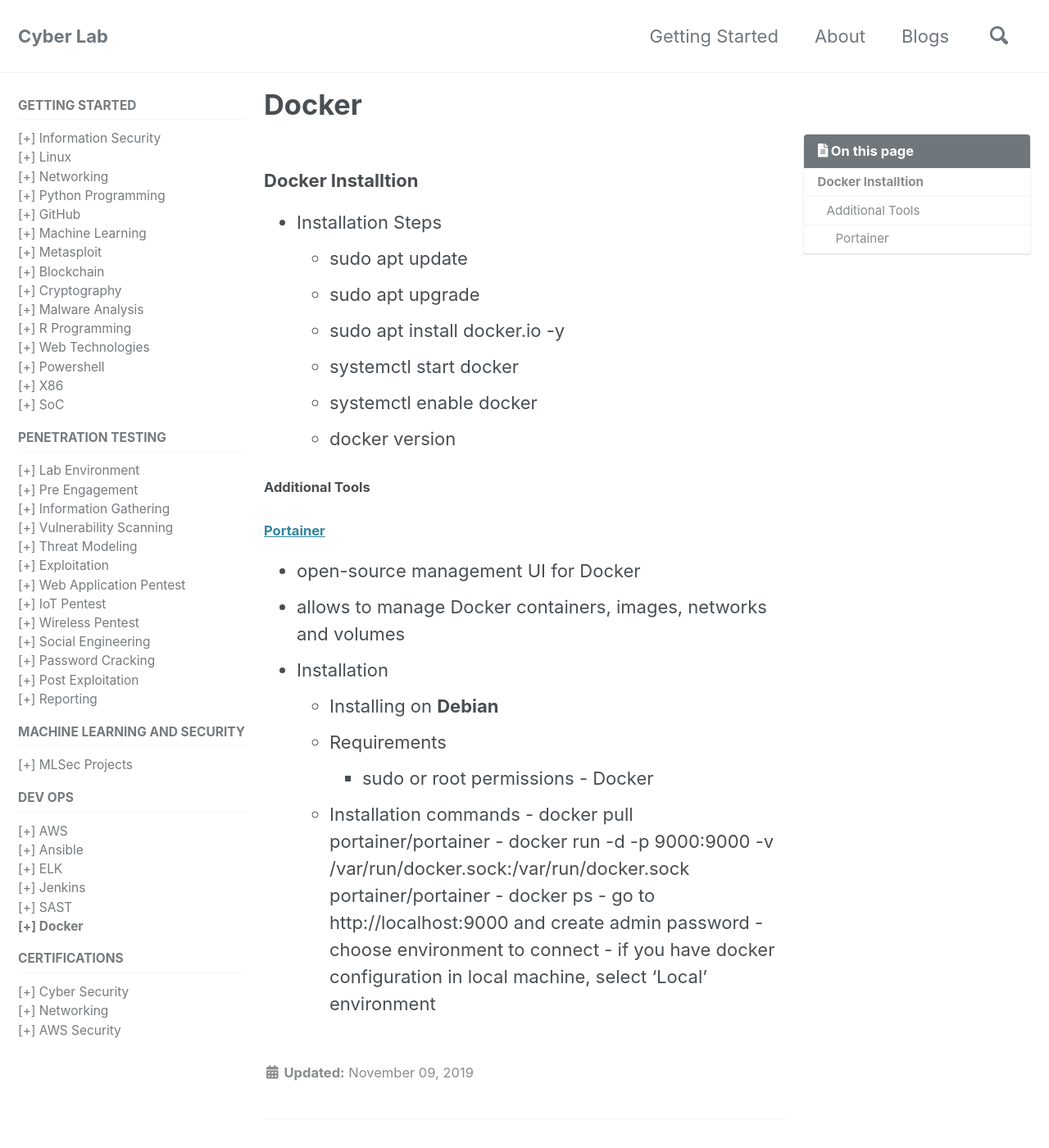
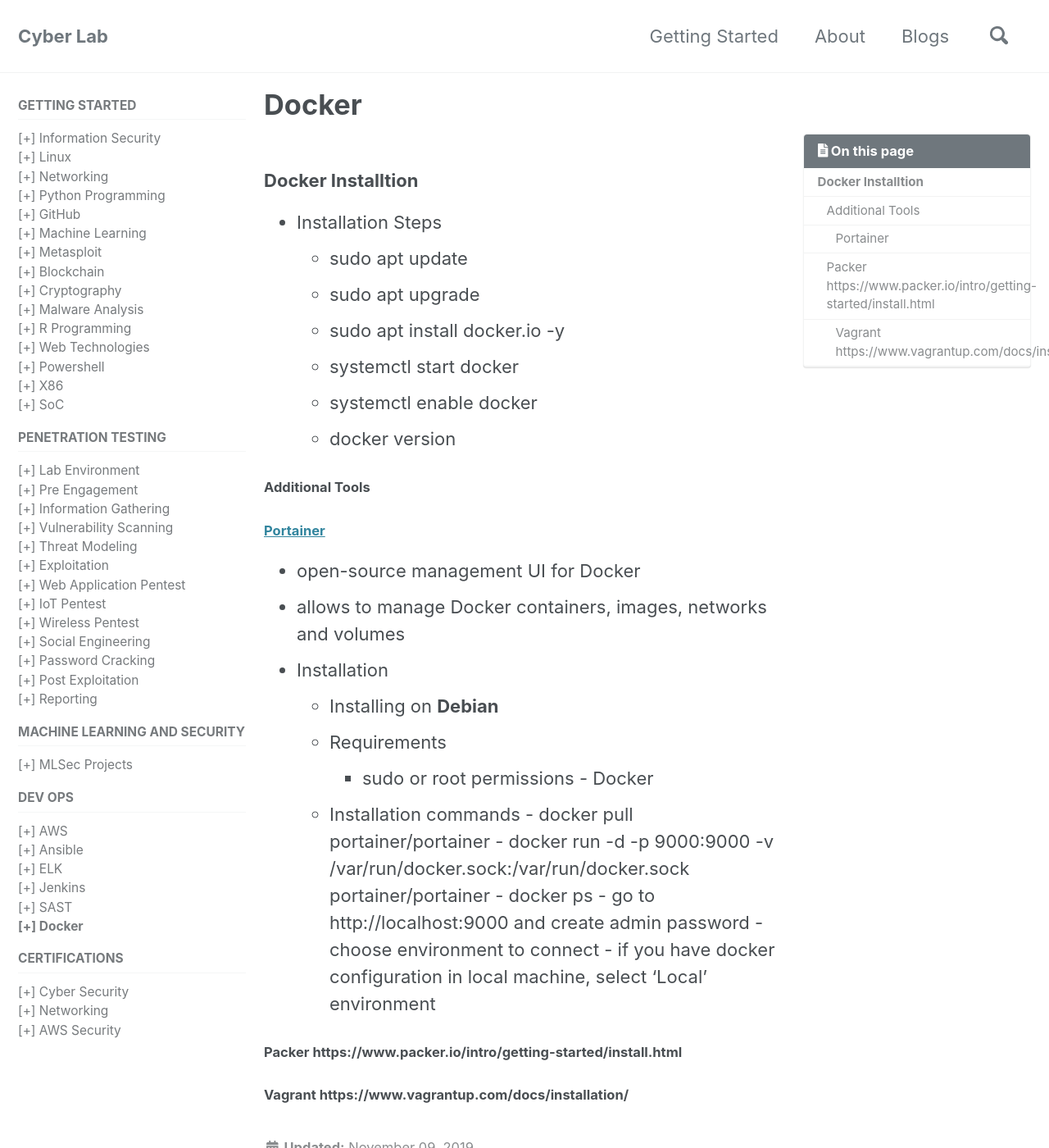
Before and after one commit to mohareti/cyberlab, a Jekyll site: the page built from _devops/Docker.md, in a window 1280 px wide and 1400 px high. Shown: the whole window at 82% size. Built offline with Jekyll 4.4.1, drawn with Linux system fonts in a browser that asks for light colours; cached includes are drawn as plain includes; nearby versions of some CDN libraries.

Commit message:
Update Docker.md

```diff
--- a/_devops/Docker.md
+++ b/_devops/Docker.md
@@ -33,3 +33,7 @@ published: true
              	- go to http://localhost:9000 and create admin password
         		- choose environment to connect
         		- if you have docker configuration in local machine, select 'Local' environment
+
+
+#### Packer https://www.packer.io/intro/getting-started/install.html
+##### Vagrant  https://www.vagrantup.com/docs/installation/
```
